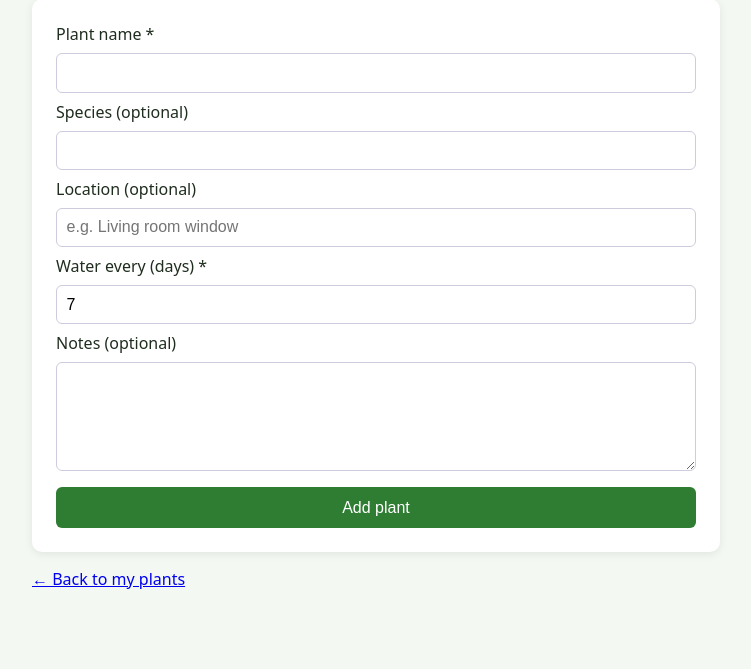
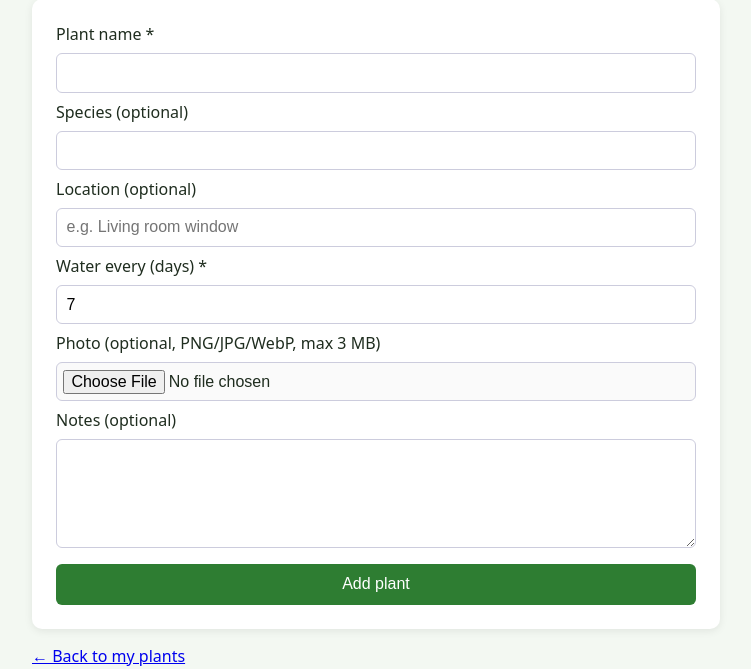
Before and after one commit to faizaansaleemofficial/leaflog, a Flask app: page /plants/add in a window 1280 px wide. Shown: the part 156-825 px from the top of the page, without its empty margins (264-1015 px from the left). Run offline with Flask 3, Linux system fonts and the light colour scheme; the visitor is signed in with stand-in values (Sample User, id 1).

Commit message:
Add plant photo uploads with Supabase Storage

```diff
--- a/app.py
+++ b/app.py
@@ -1,6 +1,7 @@
 import json
 import os
 import re
+import uuid
 from datetime import datetime, timedelta, timezone
 from functools import wraps
 from urllib.parse import urlencode
@@ -15,10 +16,14 @@ load_dotenv()
 
 app = Flask(__name__, static_folder="public", static_url_path="")
 app.secret_key = os.environ["SECRET_KEY"]
+app.config["MAX_CONTENT_LENGTH"] = 4 * 1024 * 1024  # reject requests over 4 MB
 
 SUPABASE_URL = os.environ["SUPABASE_URL"].strip().strip("'\"")
 SUPABASE_KEY = os.environ["SUPABASE_KEY"].strip().strip("'\"")
 supabase = create_client(SUPABASE_URL, SUPABASE_KEY)
+
+PHOTO_BUCKET = "plant-photos"
+MAX_PHOTO_BYTES = 3 * 1024 * 1024
 
 
 def login_required(view):
@@ -30,6 +35,12 @@ def login_required(view):
             return redirect(url_for("login"))
         return view(*args, **kwargs)
     return wrapped
+
+
+@app.errorhandler(413)
+def file_too_large(e):
+    flash("That upload is too large. Photos must be under 3 MB.", "error")
+    return redirect(url_for("dashboard"))
 
 
 # ---------- Auth ----------
@@ -196,6 +207,57 @@ def set_city():
     return redirect(url_for("dashboard"))
 
 
+# ---------- Photo uploads (Supabase Storage) ----------
+
+def detect_image_type(data):
+    """Check the file's real contents, not just its name."""
+    if data.startswith(b"\x89PNG\r\n\x1a\n"):
+        return "png", "image/png"
+    if data.startswith(b"\xff\xd8\xff"):
+        return "jpg", "image/jpeg"
+    if data[:4] == b"RIFF" and data[8:12] == b"WEBP":
+        return "webp", "image/webp"
+    return None, None
+
+
+def save_photo(file):
+    """Upload a photo. Returns (public_url, error). (None, None) if no file was chosen."""
+    if not file or not file.filename:
+        return None, None
+
+    data = file.read()
+    if len(data) > MAX_PHOTO_BYTES:
+        return None, "Photo must be smaller than 3 MB."
+
+    ext, mimetype = detect_image_type(data)
+    if not ext:
+        return None, "Photo must be a PNG, JPG or WebP image."
+
+    # Random file name, so users can't overwrite each other's files
+    path = f"{session['user_id']}/{uuid.uuid4().hex}.{ext}"
+    try:
+        supabase.storage.from_(PHOTO_BUCKET).upload(path, data, {"content-type": mimetype})
+    except Exception as e:
+        print("Photo upload error:", e)
+        return None, "Photo upload failed. Please try again."
+
+    return supabase.storage.from_(PHOTO_BUCKET).get_public_url(path), None
+
+
+def delete_photo(url):
+    """Remove a stored photo (best effort)."""
+    if not url:
+        return
+    marker = "/object/public/" + PHOTO_BUCKET + "/"
+    if marker not in url:
+        return
+    path = url.split(marker, 1)[1].split("?")[0]
+    try:
+        supabase.storage.from_(PHOTO_BUCKET).remove([path])
+    except Exception as e:
+        print("Photo delete error:", e)
+
+
 # ---------- Plants (CRUD) ----------
 
 def read_plant_form():
@@ -284,11 +346,16 @@ def dashboard():
 def add_plant():
     if request.method == "POST":
         data, error = read_plant_form()
+        photo_url = None
+        if not error:
+            photo_url, error = save_photo(request.files.get("photo"))
         if error:
             flash(error, "error")
             return render_template("plant_form.html", plant=request.form, mode="add")
 
         data["user_id"] = session["user_id"]
+        if photo_url:
+            data["photo_url"] = photo_url
         supabase.table("plants").insert(data).execute()
         flash("Plant added!", "success")
         return redirect(url_for("dashboard"))
@@ -306,9 +373,16 @@ def edit_plant(plant_id):
 
     if request.method == "POST":
         data, error = read_plant_form()
+        photo_url = None
+        if not error:
+            photo_url, error = save_photo(request.files.get("photo"))
         if error:
             flash(error, "error")
             return render_template("plant_form.html", plant=request.form, mode="edit")
+
+        if photo_url:
+            delete_photo(plant.get("photo_url"))  # remove the old picture
+            data["photo_url"] = photo_url
 
         (supabase.table("plants").update(data)
          .eq("id", plant_id)
@@ -323,11 +397,16 @@ def edit_plant(plant_id):
 @app.route("/plants/<int:plant_id>/delete", methods=["POST"])
 @login_required
 def delete_plant(plant_id):
-    (supabase.table("plants").delete()
-     .eq("id", plant_id)
-     .eq("user_id", session["user_id"])
-     .execute())
-    flash("Plant deleted.", "success")
+    plant = get_own_plant(plant_id)
+    if plant:
+        delete_photo(plant.get("photo_url"))
+        (supabase.table("plants").delete()
+         .eq("id", plant_id)
+         .eq("user_id", session["user_id"])
+         .execute())
+        flash("Plant deleted.", "success")
+    else:
+        flash("Plant not found.", "error")
     return redirect(url_for("dashboard"))
 
 
--- a/public/css/style.css
+++ b/public/css/style.css
@@ -54,3 +54,8 @@ footer { text-align: center; color: #666; padding: 2rem 1rem; font-size: .9rem;
 .city-form { display: flex; gap: .5rem; margin-top: .6rem; flex-wrap: wrap; }
 .city-form input { flex: 1; min-width: 160px; }
 .sr-only { position: absolute; width: 1px; height: 1px; overflow: hidden; clip: rect(0 0 0 0); }
+.plant-photo { width: 100%; height: 160px; object-fit: cover; border-radius: 8px; margin-bottom: .6rem; }
+.photo-preview { max-width: 100%; max-height: 220px; object-fit: cover; border-radius: 8px; }
+.detail-photo { max-width: 100%; max-height: 320px; object-fit: cover; border-radius: 10px; margin-bottom: .8rem; }
+input[type="file"] { padding: .4rem; background: #fafafa; }
+small { color: #666; }
--- a/templates/dashboard.html
+++ b/templates/dashboard.html
@@ -32,6 +32,9 @@
 <div class="plant-grid">
   {% for plant in plants %}
   <article class="plant-card">
+    {% if plant.photo_url %}
+      <img src="{{ plant.photo_url }}" alt="Photo of {{ plant.name }}" class="plant-photo" loading="lazy">
+    {% endif %}
     <h2><a href="{{ url_for('plant_detail', plant_id=plant.id) }}">{{ plant.name }}</a></h2>
     {% if plant.species %}<p class="species">{{ plant.species }}</p>{% endif %}
     <p>📍 {{ plant.location or "No location set" }}</p>
--- a/templates/plant_detail.html
+++ b/templates/plant_detail.html
@@ -4,6 +4,9 @@
 <p><a href="{{ url_for('dashboard') }}">← Back to my plants</a></p>
 
 <h1>{{ plant.name }}</h1>
+{% if plant.photo_url %}
+  <img src="{{ plant.photo_url }}" alt="Photo of {{ plant.name }}" class="detail-photo">
+{% endif %}
 {% if plant.species %}<p class="species">{{ plant.species }}</p>{% endif %}
 <p>📍 {{ plant.location or "No location set" }} · 💧 Every {{ plant.watering_interval_days }} days</p>
 {% if plant.notes %}<p class="notes">{{ plant.notes }}</p>{% endif %}
--- a/templates/plant_form.html
+++ b/templates/plant_form.html
@@ -3,7 +3,7 @@
 {% block content %}
 <h1>{{ "Edit plant" if mode == "edit" else "Add a plant" }}</h1>
 
-<form method="POST" class="card">
+<form method="POST" enctype="multipart/form-data" class="card">
   <label for="name">Plant name *</label>
   <input type="text" id="name" name="name" required maxlength="60"
          value="{{ plant.get('name', '') }}">
@@ -22,6 +22,14 @@
          required min="1" max="365"
          value="{{ plant.get('watering_interval_days', 7) }}">
 
+  <label for="photo">Photo (optional, PNG/JPG/WebP, max 3 MB)</label>
+  {% if plant.get('photo_url') %}
+    <img src="{{ plant.get('photo_url') }}" alt="Current photo" class="photo-preview" id="current-photo">
+    <small>Choose a new file below to replace it.</small>
+  {% endif %}
+  <input type="file" id="photo" name="photo" accept="image/png,image/jpeg,image/webp">
+  <img id="preview" class="photo-preview" alt="Photo preview" hidden>
+
   <label for="notes">Notes (optional)</label>
   <textarea id="notes" name="notes" rows="4" maxlength="500">{{ plant.get('notes') or '' }}</textarea>
 
@@ -29,4 +37,20 @@
 </form>
 
 <p><a href="{{ url_for('dashboard') }}">← Back to my plants</a></p>
+
+<script>
+document.getElementById("photo").addEventListener("change", function () {
+  var file = this.files[0];
+  var preview = document.getElementById("preview");
+  var current = document.getElementById("current-photo");
+  if (file) {
+    preview.src = URL.createObjectURL(file);
+    preview.hidden = false;
+    if (current) { current.hidden = true; }
+  } else {
+    preview.hidden = true;
+    if (current) { current.hidden = false; }
+  }
+});
+</script>
 {% endblock %}
```
